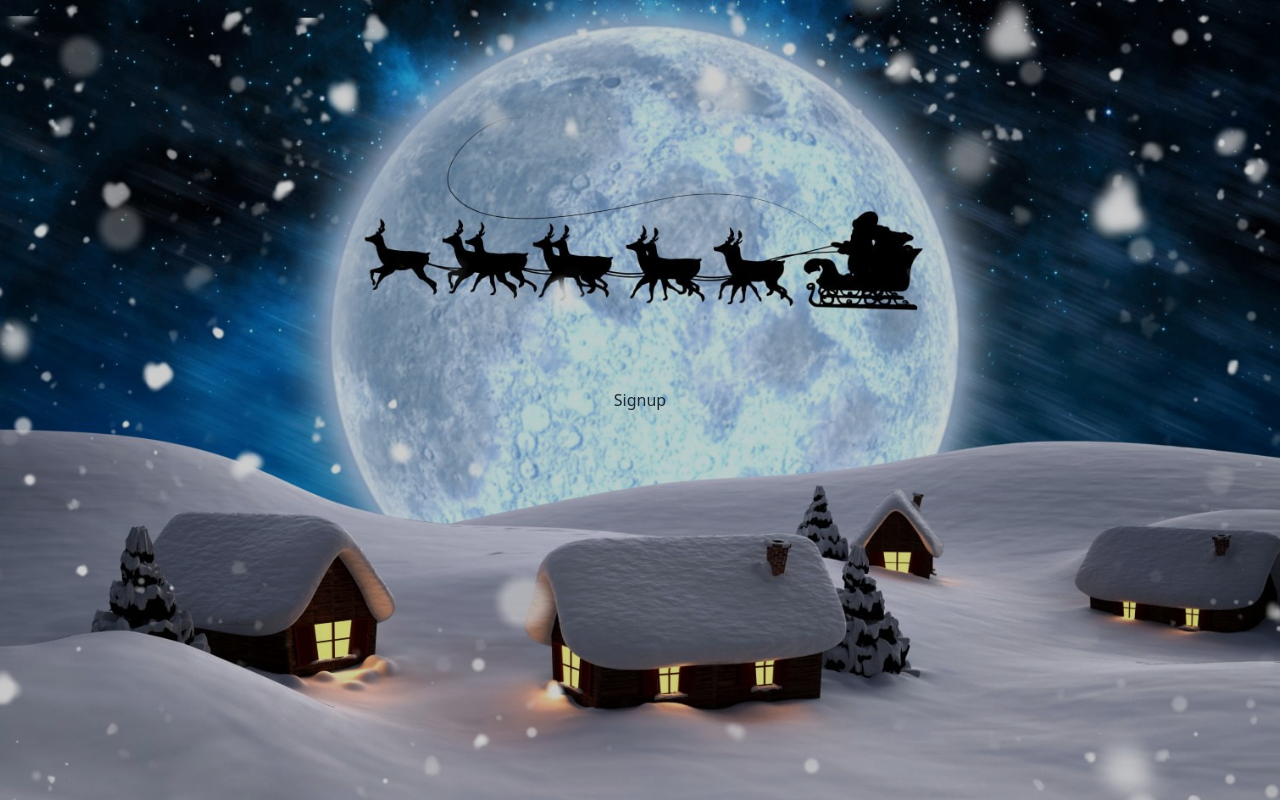
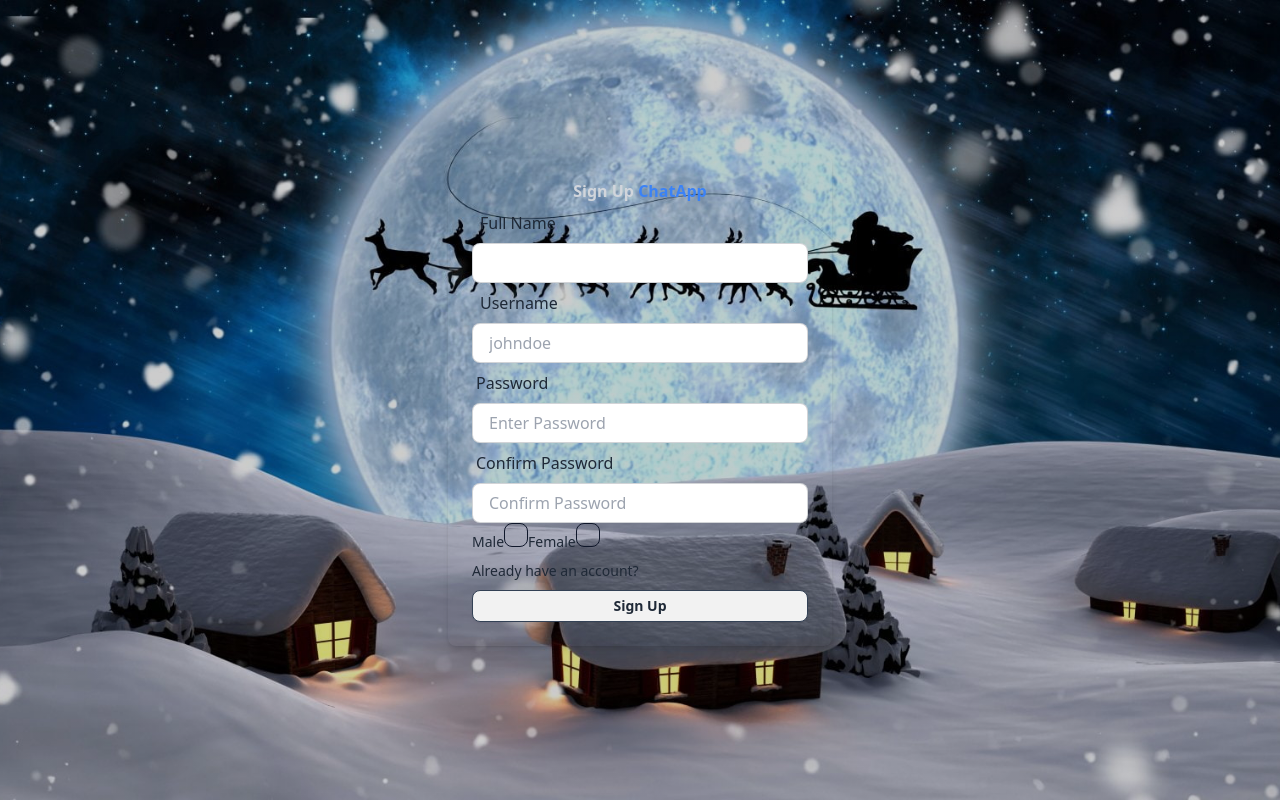
Before and after one commit to raineer24/pern-stack, a React (Vite) app in the folder frontend/: page /signup in a window 1280 px wide. Built offline with nearby package versions, Linux system fonts and the light colour scheme.

Commit message:
searchInput

```diff
--- /dev/null
+++ b/frontend/src/_ui_design/components/GenderCheckbox.tsx
@@ -0,0 +1,23 @@
+import React from 'react'
+
+const GenderCheckbox = () => {
+  return (
+    <div className='flex'>
+        <div className="form-control">
+        <label className="{label gap-2 cursor-pointer}">
+            <span className="label-text">Male</span>
+            <input type="checkbox" className="checkbox border-slate-900" />
+        </label>
+        </div>
+        <div className="form-control">
+            <label className="{label gap-2 cursor-pointer}">
+                <span className="label-text">Female</span>
+                <input type="checkbox" className="checkbox border-slate-900" />
+            </label>
+        </div>
+
+    </div>
+  )
+}
+
+export default GenderCheckbox
--- /dev/null
+++ b/frontend/src/_ui_design/components/sidebar/SearchInput.tsx
@@ -0,0 +1,14 @@
+import React from 'react'
+
+const SearchInput = () => {
+  return (
+    <form className='flex items-center gap-2'>
+        <input type="text" placeholder='Search...'  className='input input-bordered rounded-full' />
+        <button type='submit' className='btn btn-circle bg-sky-500 text-white'>
+            Icon
+        </button>
+    </form>
+  )
+}
+
+export default SearchInput
--- /dev/null
+++ b/frontend/src/_ui_design/components/sidebar/Sidebar.tsx
@@ -0,0 +1,13 @@
+import React from 'react'
+import SearchInput from './SearchInput'
+
+const Sidebar = () => {
+  return (
+    <div className='border-r border-state-500 p-1 md:p-4 flex flex-col w-44 md:w-1/2'>
+        <SearchInput />
+        <div className="divider px-3"></div>
+    </div>
+  )
+}
+
+export default Sidebar
--- a/frontend/src/_ui_design/pages/Home.tsx
+++ b/frontend/src/_ui_design/pages/Home.tsx
@@ -1,8 +1,11 @@
+import { Sidebar } from 'lucide-react'
 import React from 'react'
 
 const Home = () => {
   return (
-    <div>Home</div>
+    <div className='flex sm:h-[450px] md:h-[550px] rounded-lg overflow-hidden bg-gray-400 bg-clip-padding backdrop-filter backdrop-blur-lg bg-opacity-0'>
+        <Sidebar />
+    </div>
   )
 }
 
--- a/frontend/src/_ui_design/pages/Signup.tsx
+++ b/frontend/src/_ui_design/pages/Signup.tsx
@@ -1,8 +1,56 @@
-import React from 'react'
+import React from 'react';
+import { Link } from "react-router-dom";
+import GenderCheckbox from '../components/GenderCheckbox';
 
 const Signup = () => {
   return (
-    <div>Signup</div>
+    <div className='flex flex-col items-center justify-center min-w-96 mx-auto'>
+        <div className="w-full p-6 rounded-lg shadow-md bg-gray-400 bg-clip-padding backdrop-filter backdrop-blur-g bg-opacity-0">
+        <h1 className="text-3x1 font-semibold text-center text-gray-300">
+            Sign Up <span className='text-blue-500'> ChatApp</span>
+        </h1>
+
+        <form>
+            <div>
+                <label className="label p-2">
+                    <span className="text-base label-text">Full Name</span>
+                </label>
+                <input type="text" className="w-full input input-bordered h-10" />
+            </div>
+
+            <div>
+                 <label className="label p-2">
+                    <span className="text-base label-text">Username</span>
+                 </label>
+                 <input type="text" placeholder='johndoe' className="w-full input input-bordered h-10" />
+            </div>
+
+            <div>
+                <div className="label">
+                    <span className="text-base label-text">Password</span>
+                </div>
+                <input type="password" placeholder='Enter Password' className="w-full input input-bordered h-10" />
+            </div>
+
+            <div>
+                <div className="label">
+                    <span className="text-base label-text"> Confirm Password</span>
+                </div>
+                <input type="password" placeholder='Confirm Password' className="w-full input input-bordered h-10" />
+            </div>
+
+           <GenderCheckbox / >
+
+            <a  className="text-sm hover:underline hover:text-blue-600 mt-2 inline-block" href='#'>
+                Already have an account?
+            </a>
+
+            <div>
+                <button className="btn btn-block btn-sm mt-2 border border-slate-700"> Sign Up</button>
+            </div>
+        </form>
+        </div>
+    </div>
   )
 }
 
```
